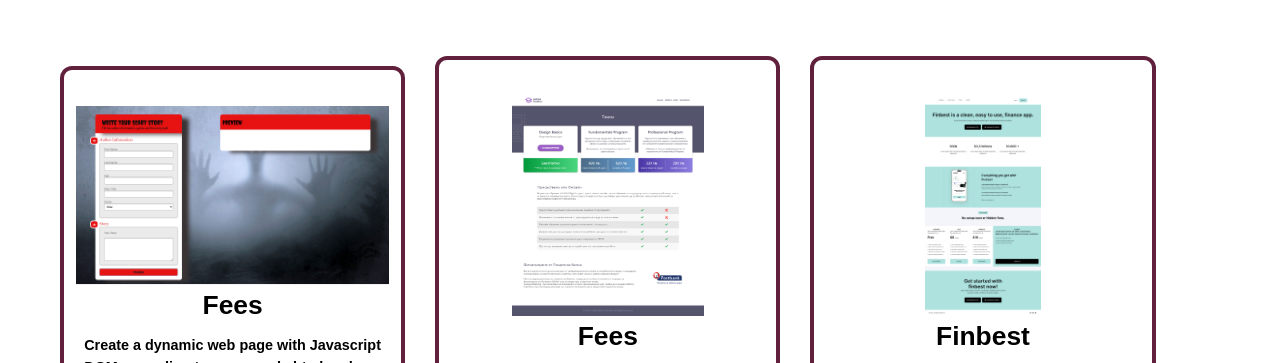
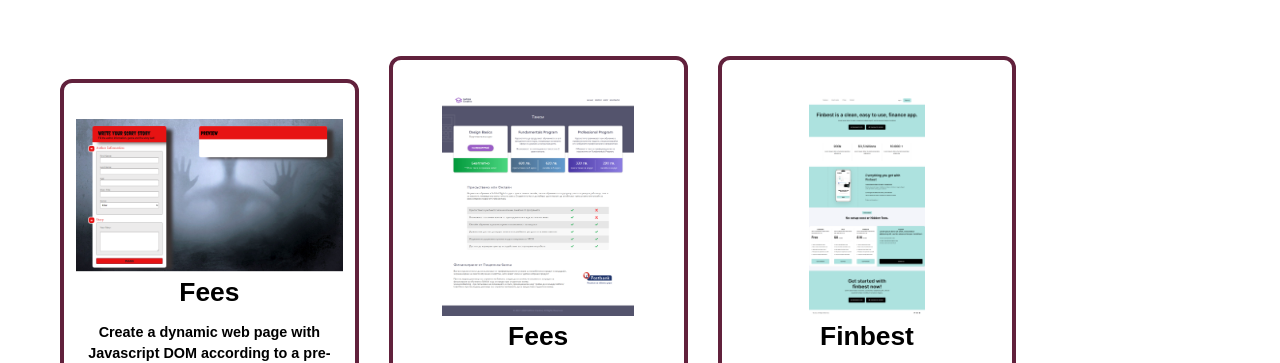
Before and after one commit to desislava87/desislava-dimitrova-portfolio, a plain HTML site: page index.html in a window 1280 px wide. Shown: the part 184-547 px from the top of the page. Drawn offline with Linux system fonts and the light colour scheme.

Commit message:
Update projectCard.css

```diff
--- a/css/projectCard.css
+++ b/css/projectCard.css
@@ -10,7 +10,7 @@
 }
 
 .project-card {
-    width: 27%;
+    width: 23%;
     border: 0.4em solid #61213C;
     border-radius: 1em;
     padding: 3em 1em;
```
